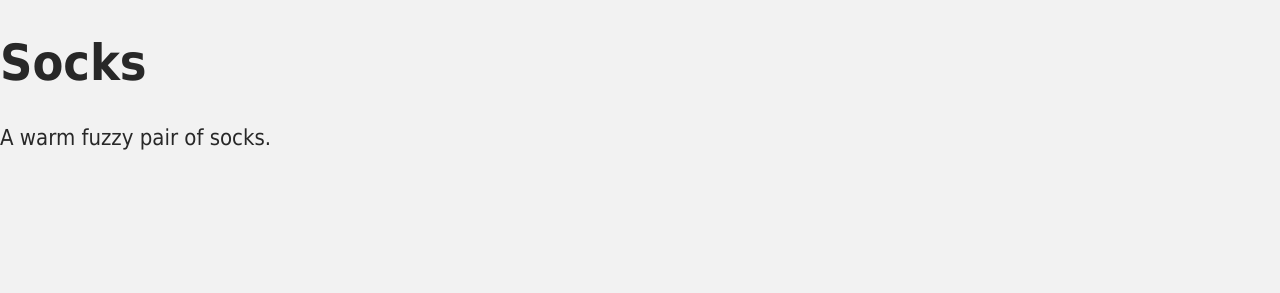
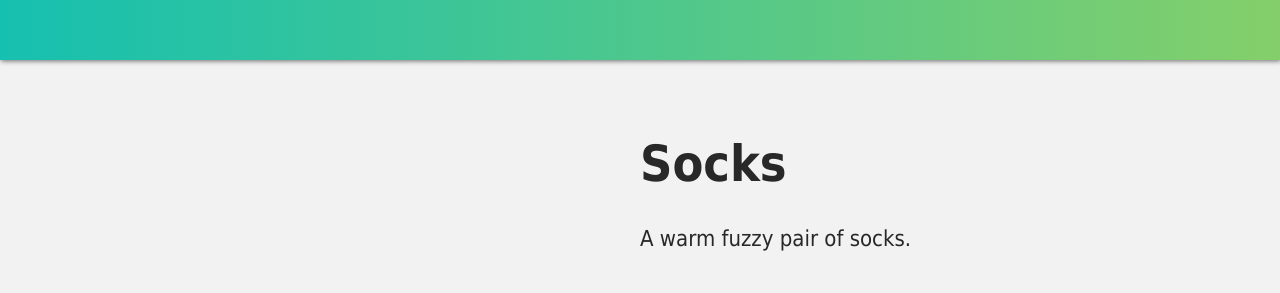
Before and after one commit to pinhotx/intro_to_vue, a plain HTML site: page index.html in a window 1280 px wide. Drawn offline with nearby package versions, Linux system fonts and the light colour scheme.

Commit message:
L3-start-fix

```diff
--- a/index.html
+++ b/index.html
@@ -10,8 +10,19 @@
   </head>
   <body>
     <div id="app">
-      <h1>{{ product }}</h1>
-      <p> {{ description }} </p>
+      <div class="nav-bar"></div>
+      <div class="product-display">
+        <div class="product-container">
+          <div class="product-image">
+
+          </div>
+          <div class="product-info">
+            <h1>{{ product }}</h1>
+            <p> {{ description }} </p>
+          </div>
+        </div>
+      </div>
+
     </div>
 
     <!-- Import Js -->
```
